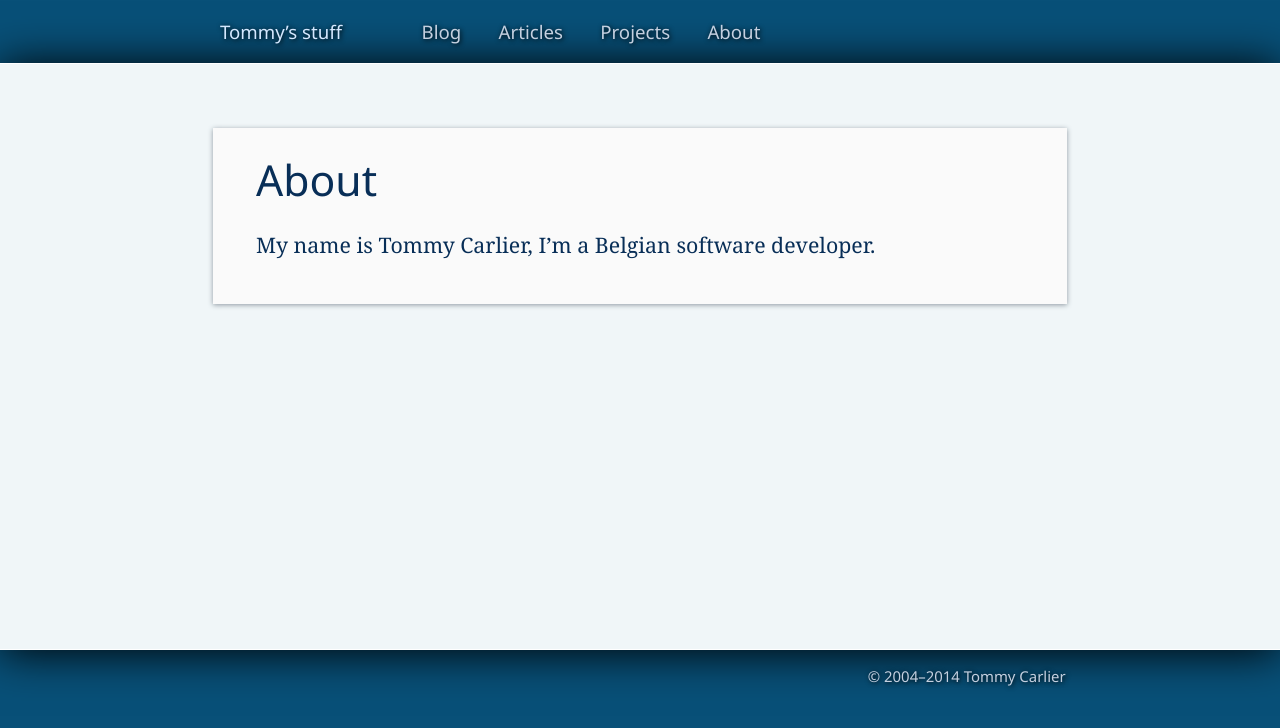
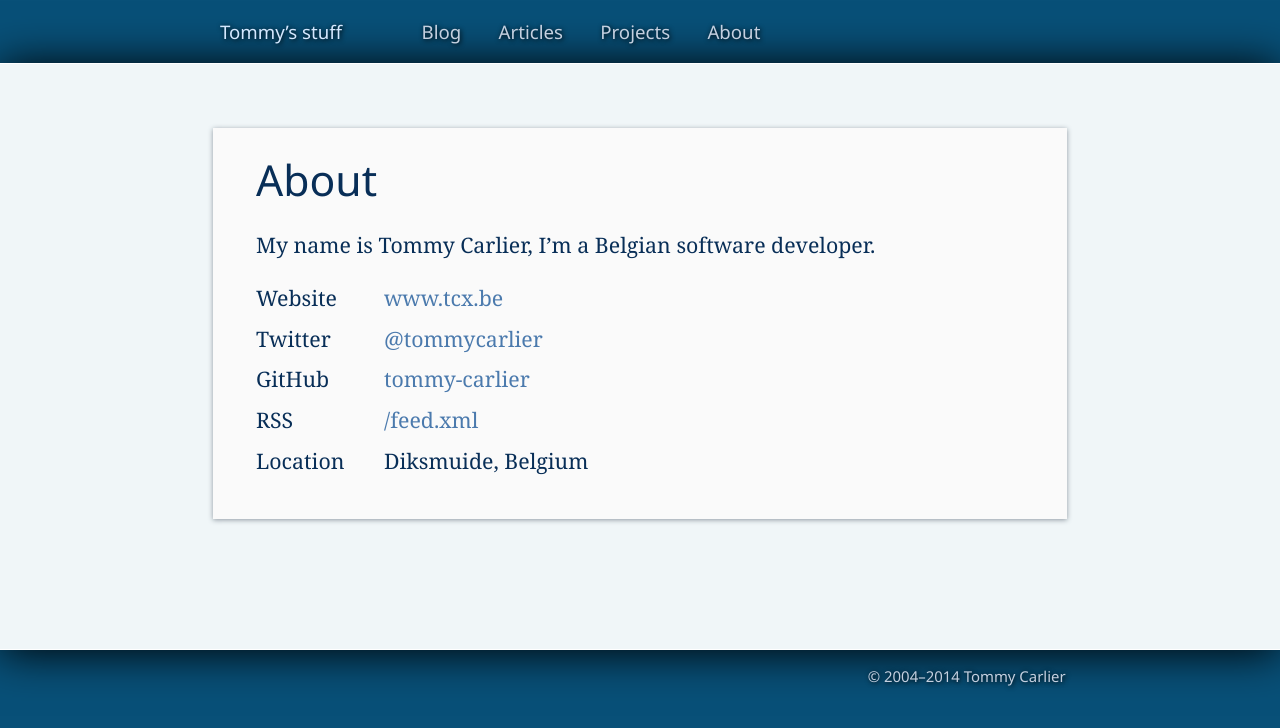
Before and after one commit to tommy-carlier/www.tcx.be, a Jekyll site: the page built from about/index.html, in a window 1280 px wide. Shown: the top 728 px of the page. Built offline with Jekyll 4.4.1, drawn with Linux system fonts in a browser that asks for light colours.

Commit message:
Updated about-page (+ styling of definition lists)

```diff
--- /dev/null
+++ b/about/index.html
@@ -0,0 +1,13 @@
+---
+layout: post
+title: About
+---
+
+<p>My name is Tommy Carlier, I’m a Belgian software developer.</p>
+<dl>
+  <dt>Website</dt><dd><a href="{{site.baseUrl}}">www.tcx.be</a></dd>
+  <dt>Twitter</dt><dd><a href="https://twitter.com/tommycarlier">@tommycarlier</a></dd>
+  <dt>GitHub</dt><dd><a href="https://github.com/tommy-carlier">tommy-carlier</a></dd>
+  <dt>RSS</dt><dd><a href="{{site.baseUrl}}feed.xml">{{site.baseUrl}}feed.xml</a></dd>
+  <dt>Location</dt><dd>Diksmuide, Belgium</dd>
+</dl>
--- a/assets/site.sass
+++ b/assets/site.sass
@@ -112,13 +112,12 @@ ul
 
 dt
   float: left
-  font-size: 90%
 
 dd
-  margin-bottom: 0.4em
+  margin: 0 0 0.4em 6em
 
-.dates > dd
-  margin-left: 6em
+.dates > dt
+  font-size: 90%
 
 article
   margin: 2em 0
```
Also changed, not shown: about/index.md (deleted, +0 -6 lines).
